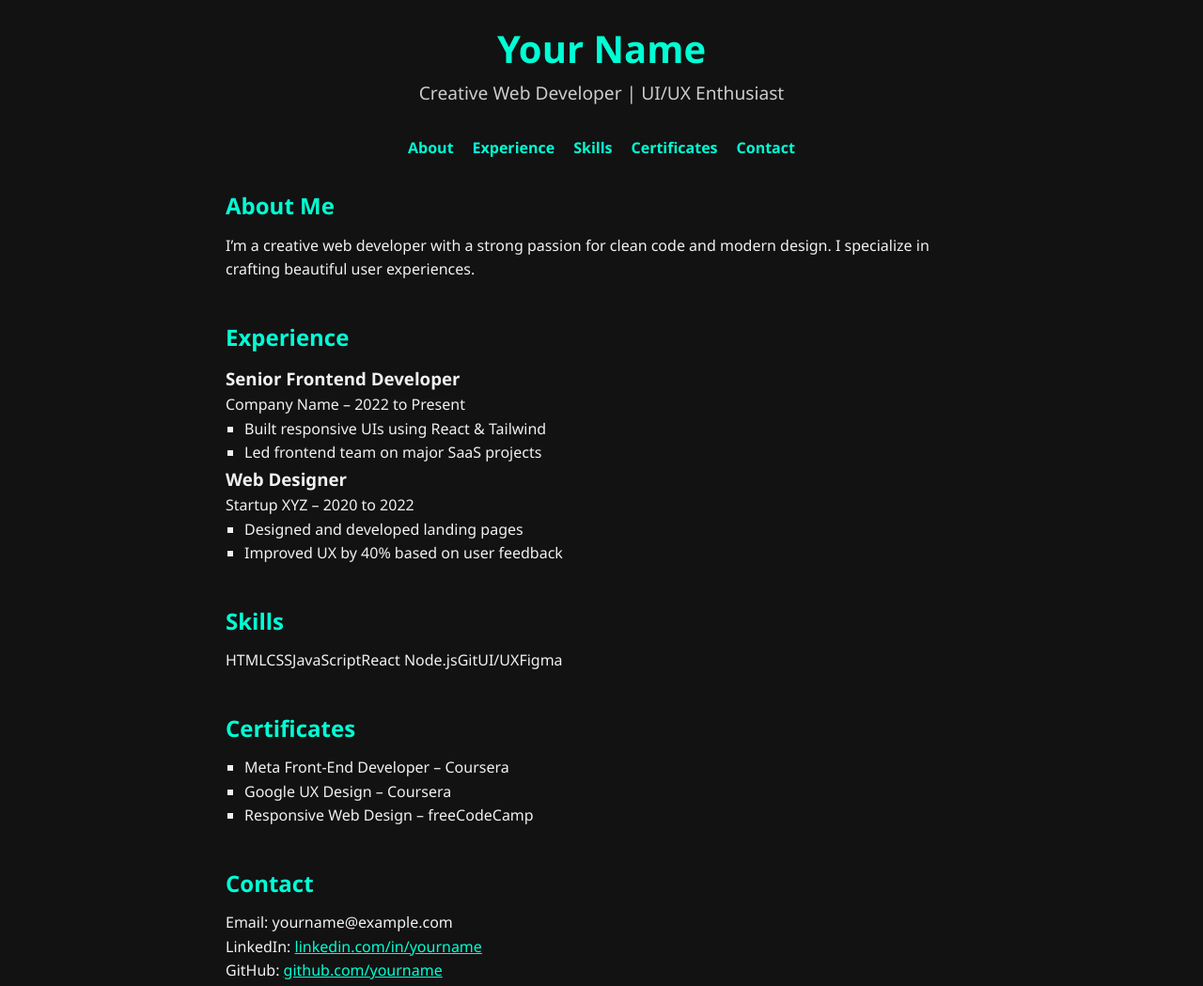
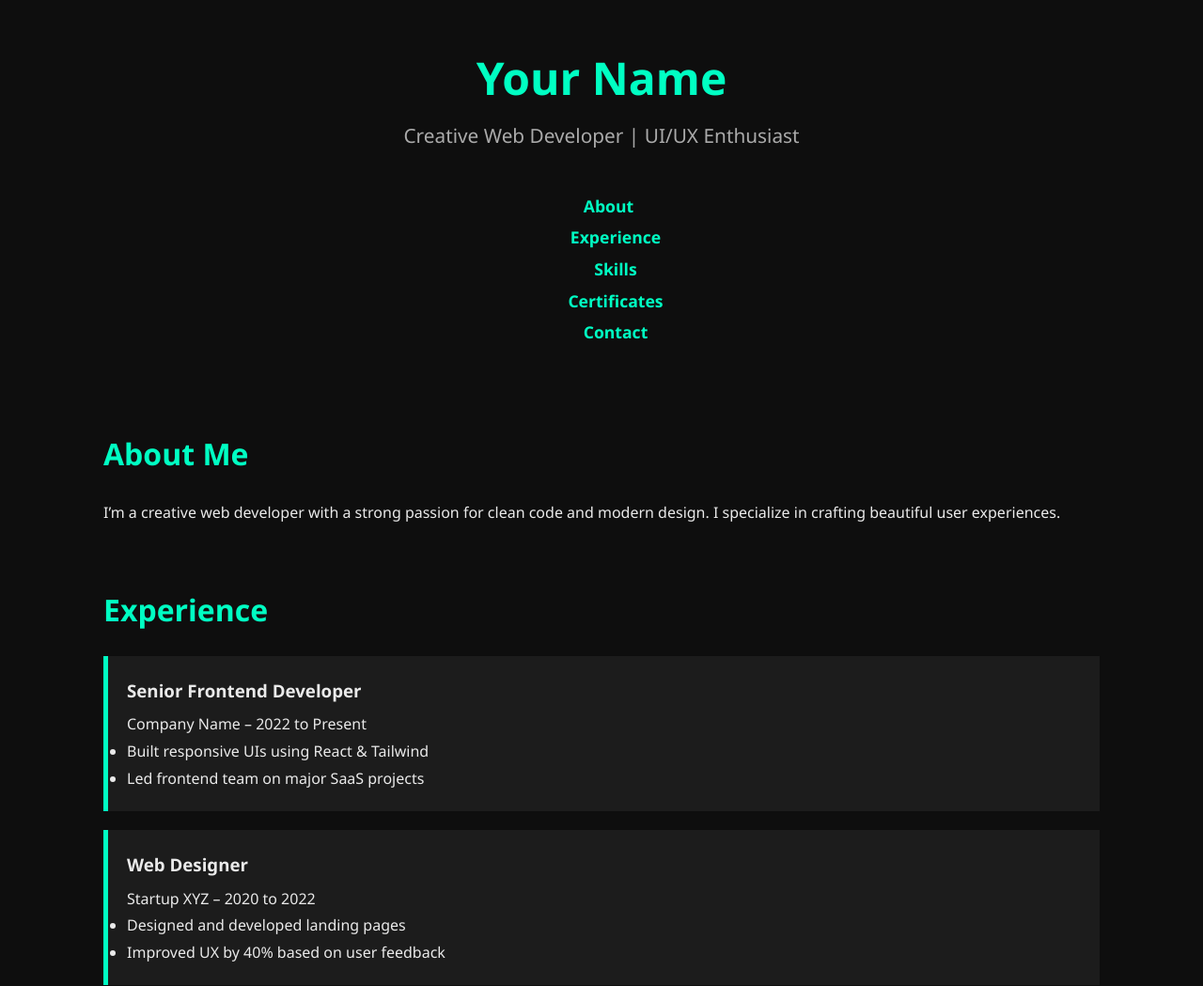
Before and after one commit to jadeALotaibi/.cv, a plain HTML site: page index.html in a window 1280 px wide. Shown: the top 1049 px of the page at 94% size. Drawn offline with Linux system fonts and the light colour scheme; a script that the page names is missing.

Commit message:
Update style.css

```diff
--- a/style.css
+++ b/style.css
@@ -1,76 +1,100 @@
-/* Reset & Base */
+/* Base */
 * {
   margin: 0;
   padding: 0;
   box-sizing: border-box;
 }
-
 body {
-  font-family: 'Segoe UI', Tahoma, Geneva, Verdana, sans-serif;
-  background-color: #121212;
-  color: #f1f1f1;
-  line-height: 1.6;
-  padding: 20px;
+  font-family: 'Segoe UI', sans-serif;
+  background-color: #0e0e0e;
+  color: #eaeaea;
+  line-height: 1.8;
+}
+.container {
+  max-width: 1100px;
+  margin: auto;
+  padding: 40px 20px;
 }
 
+/* Header */
 header {
   text-align: center;
-  margin-bottom: 30px;
+  margin-bottom: 40px;
+}
+header h1 {
+  font-size: 3rem;
+  color: #00ffc3;
+}
+header p {
+  font-size: 1.3rem;
+  color: #aaa;
 }
 
-header h1 {
-  font-size: 2.5rem;
-  color: #00ffd5;
+/* Navigation */
+nav {
+  text-align: center;
+  margin-bottom: 50px;
+}
+nav a {
+  color: #00ffc3;
+  text-decoration: none;
+  margin: 0 15px;
+  font-weight: 600;
+  font-size: 1.1rem;
+  position: relative;
+}
+nav a::after {
+  content: "";
+  display: block;
+  width: 0;
+  height: 2px;
+  background: #00ffc3;
+  transition: width 0.3s;
+  margin: auto;
+}
+nav a:hover::after {
+  width: 100%;
 }
 
-header p {
-  font-size: 1.2rem;
-  color: #ccc;
+/* Sections */
+section {
+  margin-bottom: 60px;
+}
+section h2 {
+  font-size: 2rem;
+  margin-bottom: 20px;
+  color: #00ffc3;
+}
+.card {
+  background: #1c1c1c;
+  padding: 20px;
+  border-left: 5px solid #00ffc3;
+  margin-bottom: 20px;
+}
+.card h3 {
+  margin-bottom: 5px;
+}
+.tags span {
+  display: inline-block;
+  background: #222;
+  color: #00ffc3;
+  padding: 8px 14px;
+  margin: 5px;
+  border-radius: 20px;
+  font-size: 0.95rem;
 }
 
-nav {
-  display: flex;
-  justify-content: center;
-  gap: 20px;
-  margin-bottom: 30px;
-}
-
-nav a {
-  color: #00ffd5;
-  text-decoration: none;
-  font-weight: bold;
-}
-
-nav a:hover {
-  text-decoration: underline;
-}
-
-main {
-  max-width: 800px;
-  margin: auto;
-}
-
-section {
-  margin-bottom: 40px;
-}
-
-h2 {
-  color: #00ffd5;
-  margin-bottom: 10px;
-}
-
-ul {
-  list-style: square;
-  margin-left: 20px;
+/* Footer */
+footer {
+  text-align: center;
+  color: #777;
+  margin-top: 60px;
+  font-size: 0.9rem;
 }
 
 a {
-  color: #00ffd5;
+  color: #00ffc3;
 }
-
-footer {
-  text-align: center;
-  margin-top: 50px;
-  color: #555;
-  font-size: 0.9rem;
+a:hover {
+  text-decoration: underline;
 }
```
